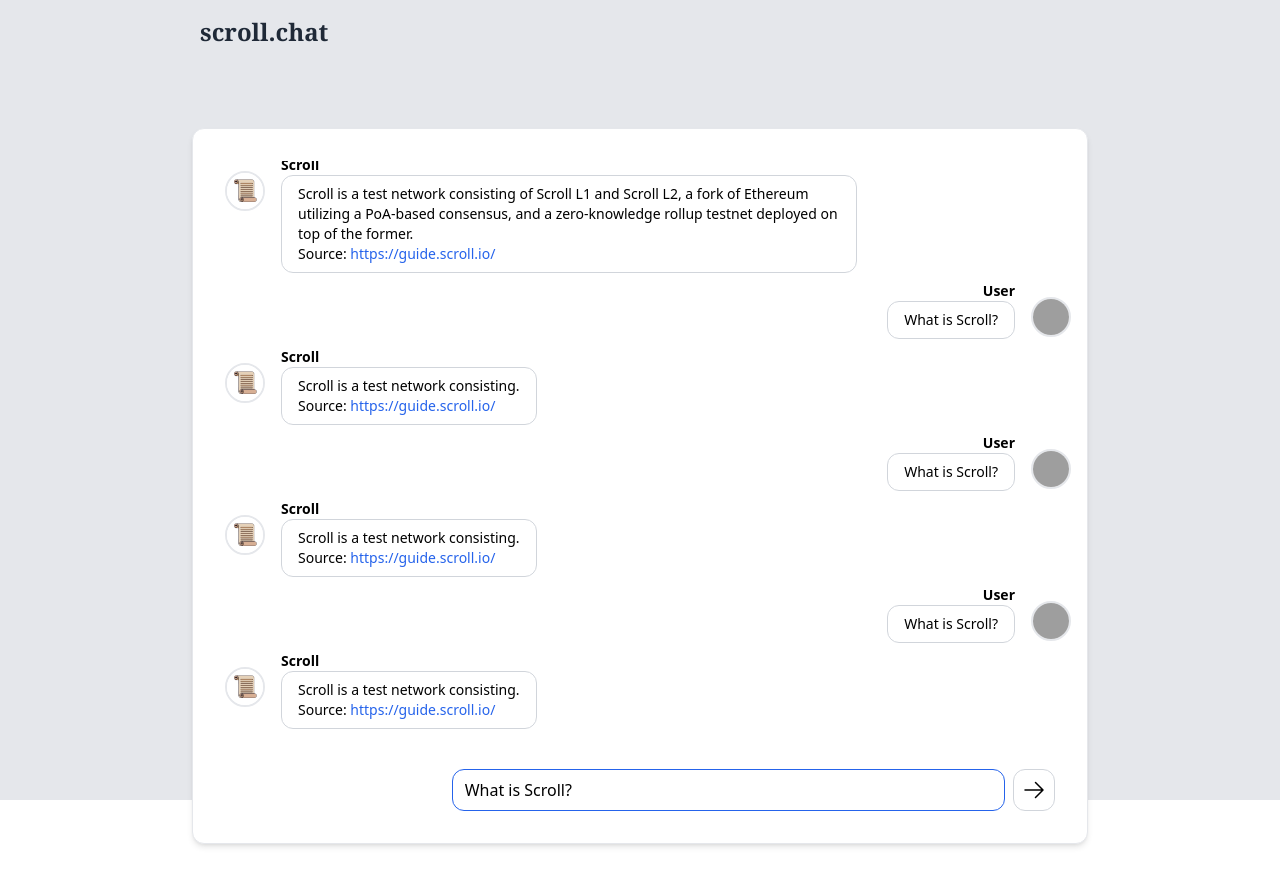
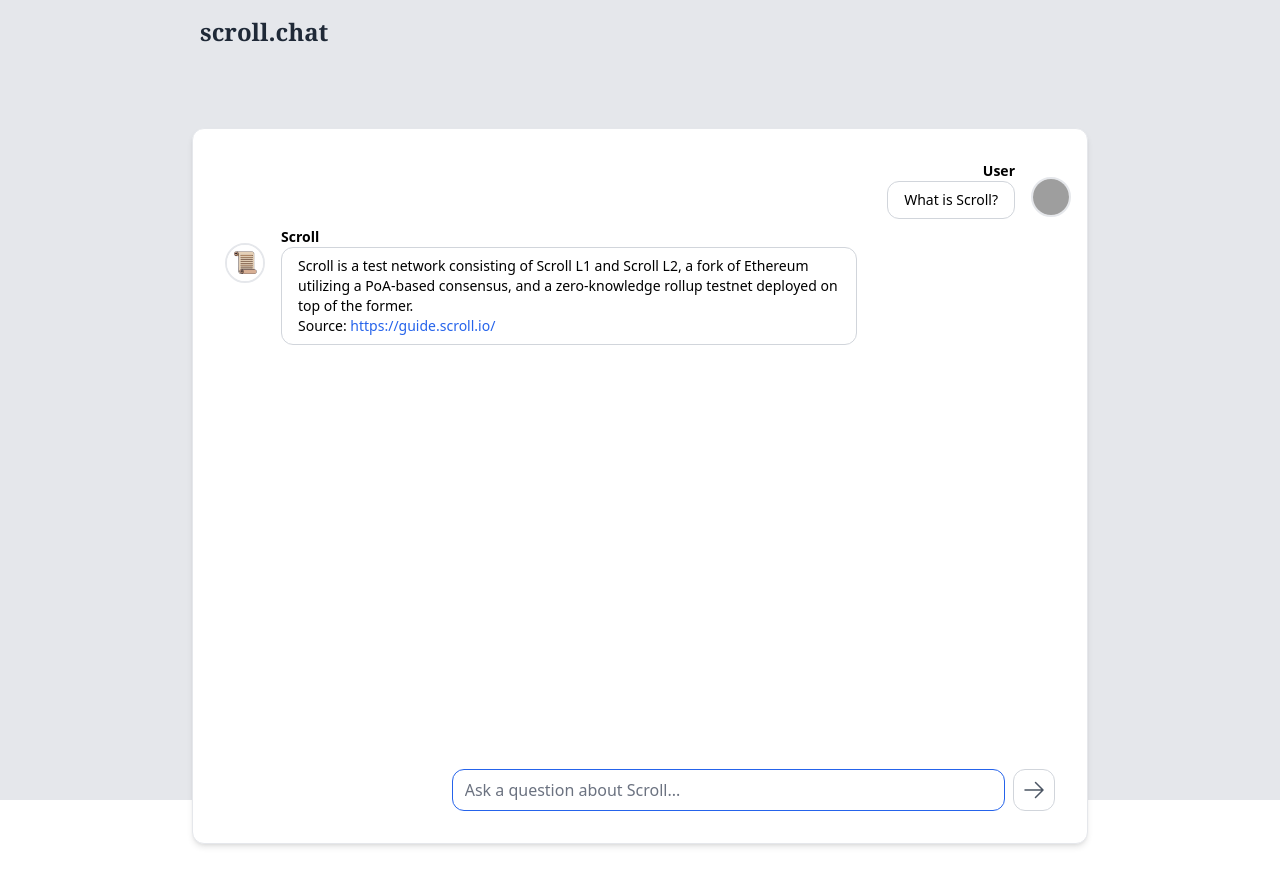
Before and after one commit to shrimpynuts/scroll-chat-frontend, a Next.js app: page / in a window 1280 px wide. Shown: the top 886 px of the page. Built offline with nearby package versions, Linux system fonts and the light colour scheme; grey boxes are pictures that could not be loaded; what wagmi would draw is missing.

Commit message:
feat: remove mock messages

```diff
--- a/components/chat/index.tsx
+++ b/components/chat/index.tsx
@@ -6,7 +6,7 @@
 
 const mockMessages: IMessage[] = [
   {
-    text: "What is Scroll?\n",
+    text: "What is Scroll?",
     isUser: true,
     created_at: moment(),
     id: "1",
@@ -17,43 +17,8 @@
     created_at: moment(),
     id: "1",
   },
-  {
-    text: "What is Scroll?\n",
-    isUser: true,
-    created_at: moment(),
-    id: "1",
-  },
-  {
-    text: " Scroll is a test network consisting.\nSOURCES: https://guide.scroll.io/",
-    isUser: false,
-    created_at: moment(),
-    id: "1",
-  },
-  {
-    text: "What is Scroll?\n",
-    isUser: true,
-    created_at: moment(),
-    id: "1",
-  },
-  {
-    text: " Scroll is a test network consisting.\nSOURCES: https://guide.scroll.io/",
-    isUser: false,
-    created_at: moment(),
-    id: "1",
-  },
-  {
-    text: "What is Scroll?\n",
-    isUser: true,
-    created_at: moment(),
-    id: "1",
-  },
-  {
-    text: " Scroll is a test network consisting.\nSOURCES: https://guide.scroll.io/",
-    isUser: false,
-    created_at: moment(),
-    id: "1",
-  },
 ];
+
 export interface IMessage {
   created_at: Moment;
   id: string;
@@ -62,14 +27,19 @@
 }
 
 export default function Search() {
-  const [textArea, setTextArea] = useState<string>("What is Scroll?\n");
+  const [textArea, setTextArea] = useState<string>("");
   const [messages, setMessages] = useState<IMessage[]>(mockMessages);
 
   // Some ref's to manipulate scroll position
   const messageEndRef = useRef<HTMLInputElement>(null);
   const inputEl = useRef<HTMLInputElement>(null);
 
+  const scrollIsTyping = messages.length % 2 === 1;
   const entry = useIntersectionObserver(messageEndRef, {});
+
+  useEffect(() => {
+    inputEl.current && inputEl.current?.focus();
+  }, [inputEl]);
 
   useEffect(() => {
     inputEl.current && inputEl.current?.focus();
@@ -110,8 +80,8 @@
         id: "1",
       },
     ]);
-    // getAnswer(textArea);
-    // setTextArea("");
+    getAnswer(textArea);
+    setTextArea("");
   };
 
   const onKeyDown = (event: React.KeyboardEvent<HTMLDivElement>) => {
@@ -139,7 +109,7 @@
             }`}
             onClick={scrollToBottom}
           >
-            <ChevronDownIcon className="h-6 w-6 text-gray-600" />
+            <ChevronDownIcon className="h-6 w-6  text-gray-600" />
           </div>
           <div ref={messageEndRef}></div>
         </div>
@@ -147,17 +117,20 @@
           <input
             type="text"
             onKeyDown={onKeyDown}
-            className="w-2/3 whitespace-nowrap rounded-xl border-gray-300 focus:ring-0 focus:ring-offset-0"
+            disabled={scrollIsTyping}
+            className="w-2/3 whitespace-nowrap rounded-xl border-gray-300 focus:ring-0 focus:ring-offset-0 disabled:cursor-not-allowed disabled:text-gray-500"
             value={textArea}
             onChange={onTextAreaChange}
             autoFocus
+            placeholder="Ask a question about Scroll..."
             ref={inputEl}
           />
           <button
             onClick={triggerCall}
-            className="rounded-xl border border-gray-300 p-2"
+            disabled={scrollIsTyping}
+            className="rounded-xl border border-gray-300 p-2 hover:border-blue-600 disabled:cursor-not-allowed disabled:text-gray-500"
           >
-            <ArrowRightIcon className="h-6 w-6" />
+            <ArrowRightIcon className="h-6 w-6 text-gray-600" />
           </button>
         </div>
       </div>
--- a/pages/api/get_answer.tsx
+++ b/pages/api/get_answer.tsx
@@ -6,10 +6,6 @@
 ) {
   if (req.method === "POST") {
     const { question } = req.body;
-    console.log(question);
-
-    // Create a post request to https://scroll-chat-backend.vercel.app/api/get_answer
-    // with a body of { "question": question } using fetch.
 
     const backendEndpoint =
       "https://scroll-chat-backend.vercel.app/api/get_answer";
```
